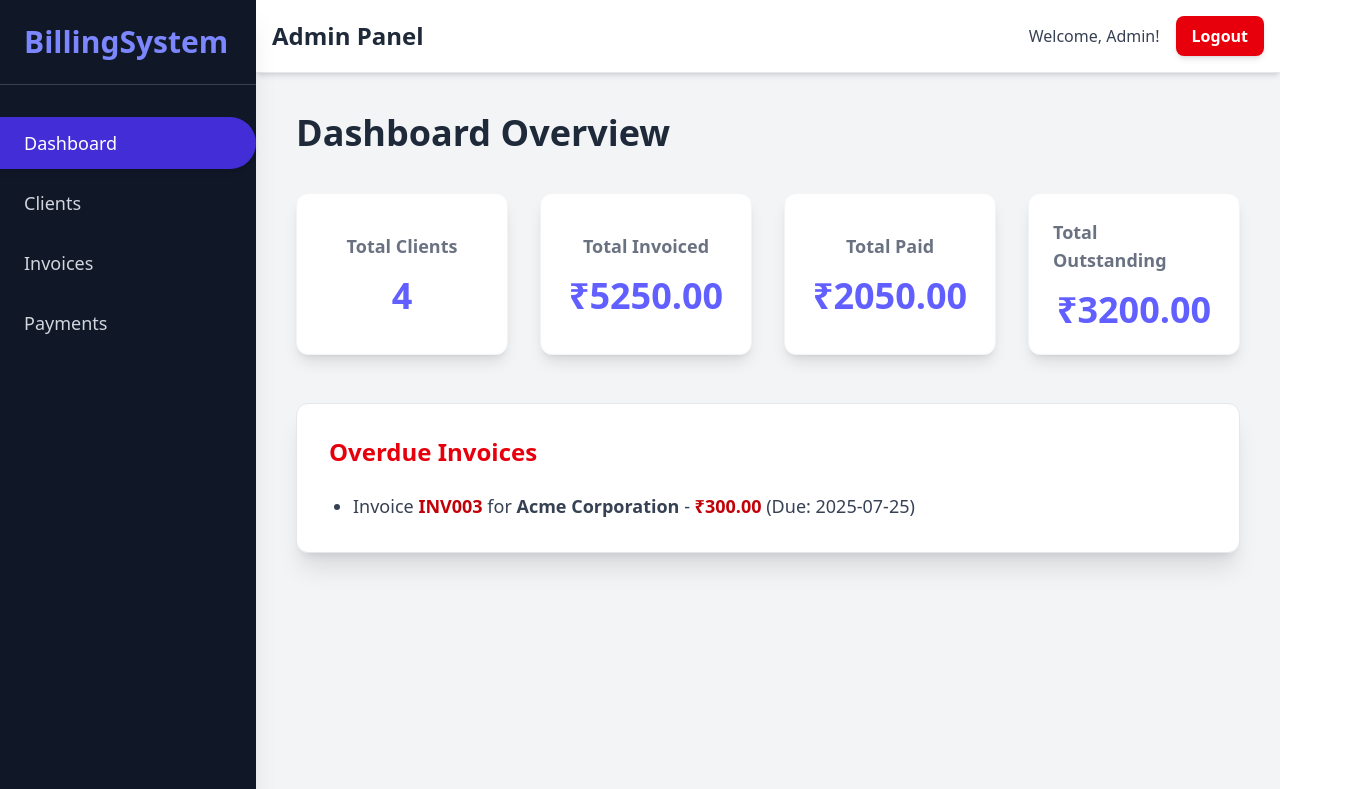
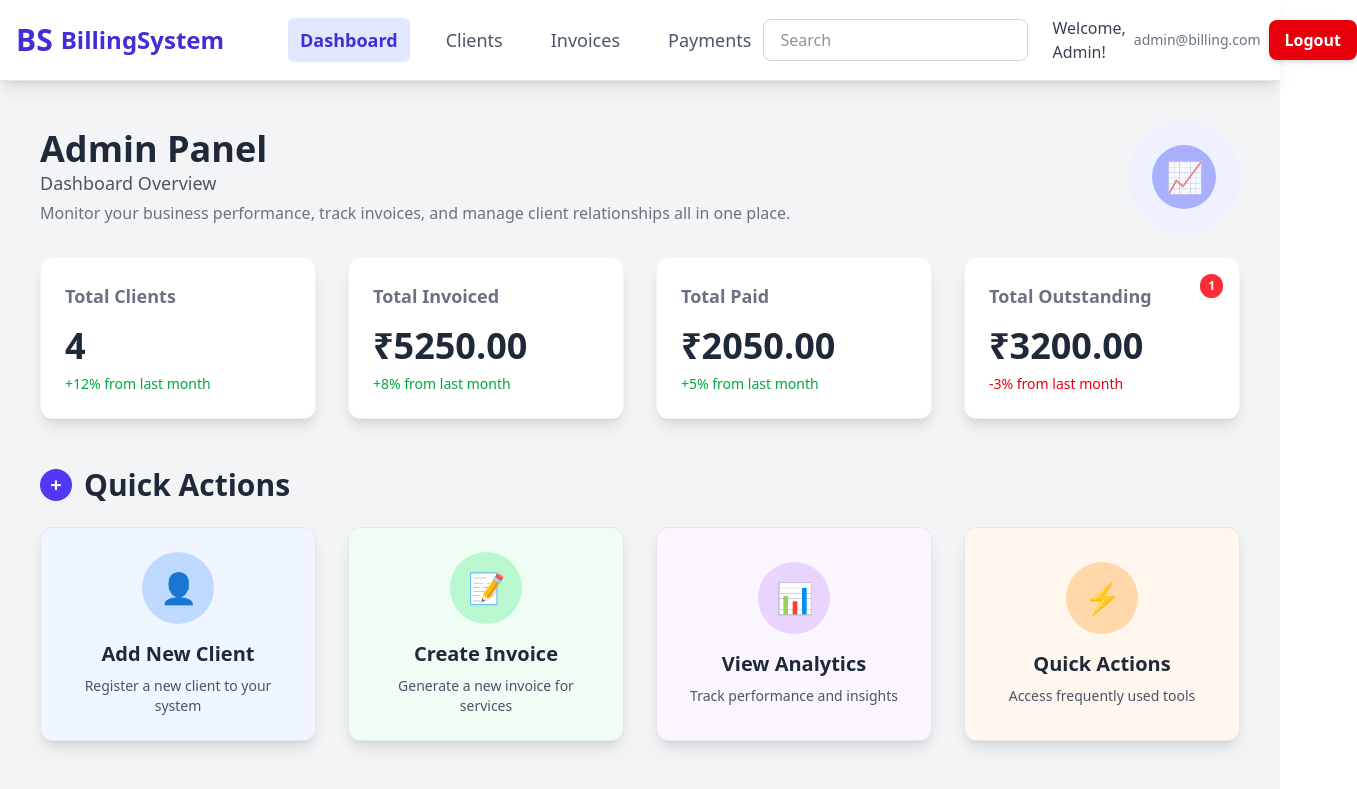
Before and after one commit to Anish-Narayan/BillingSoftware-Aris, a React (Vite) app: page /dashboard in a window 1280 px wide. Shown: the top 789 px of the page, 1357 px wide, since content can reach past the window. Built offline with nearby package versions, Linux system fonts and the light colour scheme.

Commit message:
Updated UI

```diff
--- a/src/components/InvoiceTable.jsx
+++ b/src/components/InvoiceTable.jsx
@@ -7,7 +7,7 @@ const InvoiceTable = ({ invoices }) => {
       case 'Paid': return 'bg-green-100 text-green-800';
       case 'Partially Paid': return 'bg-yellow-100 text-yellow-800';
       case 'Unpaid': return 'bg-red-100 text-red-800';
-      case 'Overdue': return 'bg-orange-200 text-orange-900';
+      case 'Overdue': return 'bg-purple-100 text-purple-800';
       default: return 'bg-gray-100 text-gray-800';
     }
   };
--- a/src/components/Modal.jsx
+++ b/src/components/Modal.jsx
@@ -4,9 +4,9 @@ const Modal = ({ isOpen, onClose, children, title }) => {
   if (!isOpen) return null;
 
   return (
-    <div className="fixed inset-0 bg-gray-900 bg-opacity-75 flex items-center justify-center z-50 p-4">
-      <div className="bg-white rounded-lg shadow-2xl p-6 w-full max-w-lg transform transition-all duration-300 ease-out scale-100 opacity-100">
-        <div className="flex justify-between items-center border-b pb-4 mb-6">
+    <div className="fixed inset-0 bg-gray-600 bg-opacity-50 flex items-center justify-center z-50 p-4">
+      <div className="bg-white rounded-lg shadow-2xl p-6 w-full max-w-lg transform transition-all duration-300 ease-out scale-100 opacity-100 border border-gray-200">
+        <div className="flex justify-between items-center border-b border-gray-200 pb-4 mb-6">
           <h3 className="text-2xl font-semibold text-gray-800">{title}</h3>
           <button
             onClick={onClose}
--- a/src/components/Navbar.jsx
+++ b/src/components/Navbar.jsx
@@ -1,17 +1,65 @@
 import React from 'react';
+import { Link, useLocation } from 'react-router-dom';
 
 const Navbar = () => {
+  const location = useLocation();
+
+  const navLinks = [
+    { name: 'Dashboard', path: '/dashboard' },
+    { name: 'Clients', path: '/clients' },
+    { name: 'Invoices', path: '/invoices' },
+    { name: 'Payments', path: '/payments' },
+  ];
+
   return (
-    <nav className="bg-white shadow-md p-4 flex justify-between items-center border-b border-gray-200">
-      <div className="text-2xl font-semibold text-gray-800">Admin Panel</div>
-      <div>
-        <span className="mr-4 text-gray-700 font-medium">Welcome, Admin!</span>
-        <button
-          onClick={() => (window.location.href = '/login')}
-          className="bg-red-600 hover:bg-red-700 text-white font-bold py-2 px-4 rounded-lg transition duration-200 ease-in-out transform hover:scale-105 shadow-md"
-        >
-          Logout
-        </button>
+    <nav className="bg-white text-gray-800 shadow-lg p-4 flex items-center justify-between sticky top-0 z-40 border-b border-gray-200">
+      {/* Left Section: Brand and Navigation */}
+      <div className="flex items-center space-x-8">
+        <Link to="/dashboard" className="flex items-center space-x-2 text-indigo-700 hover:text-indigo-900 transition-colors duration-200">
+          {/* You can replace this with your actual logo, or keep the text */}
+          <span className="text-3xl font-extrabold">BS</span>
+          <span className="text-2xl font-bold">BillingSystem</span>
+        </Link>
+
+        {/* Navigation Links */}
+        <div className="hidden md:flex space-x-6 ml-8">
+          {navLinks.map((link) => (
+            <Link
+              key={link.name}
+              to={link.path}
+              className={`flex items-center space-x-2 py-2 px-3 rounded-md text-lg font-medium transition-colors duration-200
+                ${location.pathname === link.path
+                  ? 'bg-indigo-100 text-indigo-700 font-semibold'
+                  : 'text-gray-600 hover:bg-gray-100 hover:text-gray-800'
+                }`}
+            >
+              <span>{link.name}</span>
+            </Link>
+          ))}
+        </div>
+      </div>
+
+      {/* Right Section: Search, User Info, Logout */}
+      <div className="flex items-center space-x-6">
+        {/* Search Bar */}
+        <div className="relative">
+          <input
+            type="text"
+            placeholder="Search"
+            className="pl-4 pr-4 py-2 rounded-lg border border-gray-300 focus:outline-none focus:ring-2 focus:ring-indigo-500 focus:border-transparent transition-all duration-200"
+          />
+          {/* Removed SearchIcon */}
+        </div>
+
+        {/* User Info and Logout */}
+        <div className="flex items-center space-x-2">
+          <span className="text-gray-700 font-medium hidden sm:block">Welcome, Admin!</span>
+          <span className="text-gray-500 text-sm hidden lg:block">admin@billing.com</span>
+          <button className="flex items-center space-x-1 bg-red-600 hover:bg-red-700 text-white font-bold py-2 px-4 rounded-lg transition duration-200 ease-in-out transform hover:scale-105 shadow-md">
+            {/* Removed LogoutIcon */}
+            <span>Logout</span>
+          </button>
+        </div>
       </div>
     </nav>
   );
--- a/src/components/SummaryCard.jsx
+++ b/src/components/SummaryCard.jsx
@@ -1,12 +1,33 @@
 import React from 'react';
 
-const SummaryCard = ({ title, value, description }) => {
+const SummaryCard = ({ title, value, percentageChange, colorClass, alertCount }) => {
+  const getPercentageColor = (change) => {
+    if (!change) return 'text-gray-600';
+    const numChange = parseFloat(change);
+    if (numChange > 0) return 'text-green-600';
+    if (numChange < 0) return 'text-red-600';
+    return 'text-gray-600';
+  };
+
   return (
-    <div className="bg-white shadow-lg rounded-xl p-6 flex flex-col items-center justify-center border border-gray-100
-                    transition-transform duration-200 ease-in-out transform hover:scale-105 hover:shadow-2xl cursor-pointer">
-      <h3 className="text-lg font-semibold text-gray-500 mb-2">{title}</h3>
-      <p className="mt-2 text-4xl font-bold text-indigo-500">{value}</p>
-      {description && <p className="mt-1 text-sm text-gray-500">{description}</p>}
+    <div className="bg-white text-gray-800 shadow-lg rounded-xl p-6 flex flex-col justify-between border border-gray-100
+                    transition-transform duration-200 ease-in-out transform hover:scale-105 hover:shadow-2xl cursor-pointer relative overflow-hidden">
+      <div className="flex justify-between items-center mb-4">
+        <h3 className="text-lg font-semibold text-gray-500">{title}</h3>
+        {/* Removed Icon component */}
+        {alertCount !== undefined && alertCount > 0 && (
+          <span className="absolute top-4 right-4 bg-red-500 text-white text-xs font-bold px-2 py-1 rounded-full">
+            {alertCount}
+          </span>
+        )}
+      </div>
+      <p className="text-4xl font-extrabold text-gray-800">{value}</p>
+      {percentageChange && (
+        <p className={`mt-2 text-sm flex items-center ${getPercentageColor(percentageChange)}`}>
+          {/* Removed TrendingUpIcon */}
+          {percentageChange}% from last month
+        </p>
+      )}
     </div>
   );
 };
--- a/src/pages/Clients.jsx
+++ b/src/pages/Clients.jsx
@@ -1,5 +1,4 @@
 import React, { useState } from 'react';
-import Sidebar from '../components/Sidebar';
 import Navbar from '../components/Navbar';
 import ClientTable from '../components/ClientTable';
 import Modal from '../components/Modal';
@@ -17,9 +16,7 @@ const Clients = () => {
   };
 
   return (
-    <div className="flex h-screen bg-gray-100">
-      <Sidebar />
-      <div className="flex-1 flex flex-col ml-64">
+    <div className="bg-gray-100 min-h-screen">
       <Navbar />
       <div className="p-10 overflow-auto">
         <div className="flex justify-between items-center mb-10">
@@ -94,7 +91,6 @@ const Clients = () => {
         </Modal>
       </div>
     </div>
-    </div>
   );
 };
 
--- a/src/pages/Dashboard.jsx
+++ b/src/pages/Dashboard.jsx
@@ -1,9 +1,9 @@
 import React from 'react';
-import Sidebar from '../components/Sidebar';
 import Navbar from '../components/Navbar';
 import SummaryCard from '../components/SummaryCard';
 import { invoices } from '../data/invoices';
 import { clients } from '../data/clients';
+import { Link } from 'react-router-dom';
 
 const Dashboard = () => {
   const totalInvoiced = invoices.reduce((sum, invoice) => sum + invoice.amount, 0);
@@ -12,26 +12,115 @@ const Dashboard = () => {
   const overdueInvoices = invoices.filter(invoice => invoice.status === 'Overdue');
 
   return (
-    <div className="flex h-screen bg-gray-100">
-      <Sidebar />
-      <div className="flex-1 flex flex-col ml-64">
+    <div className="bg-gray-100 min-h-screen">
       <Navbar />
       <div className="p-10 overflow-auto">
-          <h1 className="text-4xl font-bold text-gray-800 mb-10">Dashboard Overview</h1>
+        <div className="flex justify-between items-center mb-6">
+          <div className="flex flex-col">
+            <h1 className="text-4xl font-extrabold text-gray-800">Admin Panel</h1>
+            <p className="text-gray-600 text-lg">Dashboard Overview</p>
+            <p className="text-gray-500 text-md mt-1">Monitor your business performance, track invoices, and manage client relationships all in one place.</p>
+          </div>
+          {/* Illustrative graphic (can be replaced with an image if desired) */}
+          <div className="bg-indigo-50 rounded-full p-6 hidden md:block">
+            {/* Placeholder for a chart/analytics icon or graphic */}
+            <div className="h-16 w-16 bg-indigo-400 opacity-60 rounded-full flex items-center justify-center text-white text-3xl font-bold">📈</div>
+          </div>
+        </div>
 
         <div className="grid grid-cols-1 md:grid-cols-2 lg:grid-cols-4 gap-8 mb-12">
-            <SummaryCard title="Total Clients" value={clients.length} />
-            <SummaryCard title="Total Invoiced" value={`₹${totalInvoiced.toFixed(2)}`} />
-            <SummaryCard title="Total Paid" value={`₹${totalPaid.toFixed(2)}`} />
-            <SummaryCard title="Total Outstanding" value={`₹${totalOutstanding.toFixed(2)}`} />
+          <SummaryCard
+            title="Total Clients"
+            value={clients.length}
+            percentageChange="+12"
+            // Removed icon prop
+            colorClass="text-indigo-500"
+          />
+          <SummaryCard
+            title="Total Invoiced"
+            value={`₹${totalInvoiced.toFixed(2)}`}
+            percentageChange="+8"
+            // Removed icon prop
+            colorClass="text-green-500"
+          />
+          <SummaryCard
+            title="Total Paid"
+            value={`₹${totalPaid.toFixed(2)}`}
+            percentageChange="+5"
+            // Removed icon prop
+            colorClass="text-blue-500"
+          />
+          <SummaryCard
+            title="Total Outstanding"
+            value={`₹${totalOutstanding.toFixed(2)}`}
+            percentageChange="-3"
+            // Removed icon prop
+            colorClass="text-red-500"
+            alertCount={overdueInvoices.length}
+          />
         </div>
 
+        {/* Quick Actions Section */}
+        <div className="mb-12">
+          <div className="flex items-center text-3xl font-bold text-gray-800 mb-6">
+            <span className="h-8 w-8 bg-indigo-600 text-white rounded-full flex items-center justify-center mr-3 text-xl font-bold">+</span> {/* Placeholder for PlusIcon */}
+            <h2>Quick Actions</h2>
+          </div>
+          <div className="grid grid-cols-1 sm:grid-cols-2 lg:grid-cols-4 gap-8">
+            <QuickActionCard
+              title="Add New Client"
+              description="Register a new client to your system"
+              icon="👤" // Placeholder icon
+              bgColor="bg-blue-50"
+              iconBgColor="bg-blue-200"
+              iconColor="text-blue-600"
+              link="/clients"
+            />
+            <QuickActionCard
+              title="Create Invoice"
+              description="Generate a new invoice for services"
+              icon="📝" // Placeholder icon
+              bgColor="bg-green-50"
+              iconBgColor="bg-green-200"
+              iconColor="text-green-600"
+              link="/invoices"
+            />
+            <QuickActionCard
+              title="View Analytics"
+              description="Track performance and insights"
+              icon="📊" // Placeholder icon
+              bgColor="bg-purple-50"
+              iconBgColor="bg-purple-200"
+              iconColor="text-purple-600"
+              link="/dashboard" // Link to self for prototype
+            />
+            <QuickActionCard
+              title="Quick Actions"
+              description="Access frequently used tools"
+              icon="⚡" // Placeholder icon
+              bgColor="bg-orange-50"
+              iconBgColor="bg-orange-200"
+              iconColor="text-orange-600"
+              link="/dashboard" // Link to self for prototype
+            />
+          </div>
+        </div>
+
+        {/* Overdue Invoices Section */}
         <div className="bg-white shadow-xl rounded-xl p-8 border border-gray-200">
-            <h2 className="text-2xl font-bold text-red-600 mb-6">Overdue Invoices</h2>
+          <div className="flex justify-between items-center mb-6">
+             <h2 className="text-2xl font-bold text-red-600">Overdue Invoices</h2>
+             {overdueInvoices.length > 0 && (
+                <span className="bg-red-100 text-red-800 text-sm font-semibold px-3 py-1 rounded-full">
+                    {overdueInvoices.length} overdue
+                </span>
+             )}
+          </div>
+
           {overdueInvoices.length > 0 ? (
-              <ul className="list-disc pl-6 space-y-3">
+            <ul className="list-none pl-0 space-y-3">
               {overdueInvoices.map(invoice => (
-                  <li key={invoice.id} className="text-lg text-gray-700">
+                <li key={invoice.id} className="text-lg text-gray-700 p-2 bg-red-50 rounded-md">
                   Invoice <span className="font-semibold text-red-700">{invoice.id}</span> for <span className="font-semibold">{invoice.clientName}</span> - <span className="font-bold text-red-700">₹{invoice.amount.toFixed(2)}</span> (Due: {invoice.dueDate})
                 </li>
               ))}
@@ -42,8 +131,22 @@ const Dashboard = () => {
         </div>
       </div>
     </div>
-    </div>
   );
 };
 
+// Helper component for Quick Action Cards
+const QuickActionCard = ({ title, description, icon, bgColor, iconBgColor, iconColor, link }) => (
+  <Link
+    to={link}
+    className={`flex flex-col items-center justify-center p-6 rounded-xl shadow-lg border border-gray-200 text-center
+                ${bgColor} transition-transform duration-200 ease-in-out transform hover:scale-105 hover:shadow-2xl cursor-pointer`}
+  >
+    <div className={`p-3 rounded-full ${iconBgColor} mb-4`}>
+      <span className={`h-12 w-12 flex items-center justify-center text-3xl ${iconColor}`}>{icon}</span>
+    </div>
+    <h3 className="text-xl font-bold text-gray-800 mb-2">{title}</h3>
+    <p className="text-sm text-gray-600">{description}</p>
+  </Link>
+);
+
 export default Dashboard;
--- a/src/pages/Invoices.jsx
+++ b/src/pages/Invoices.jsx
@@ -1,19 +1,15 @@
 import React from 'react';
-import Sidebar from '../components/Sidebar';
 import Navbar from '../components/Navbar';
 import InvoiceTable from '../components/InvoiceTable';
 import { invoices } from '../data/invoices';
 
 const Invoices = () => {
   return (
-    <div className="flex h-screen bg-gray-100">
-      <Sidebar />
-      <div className="flex-1 flex flex-col ml-64">
-        <Navbar />
-        <div className="p-10 overflow-auto">
-          <h1 className="text-4xl font-extrabold text-gray-800 mb-10">Invoices</h1>
-          <InvoiceTable invoices={invoices} />
-        </div>
+    <div className="bg-gray-100 min-h-screen">
+      <Navbar />
+      <div className="p-10 overflow-auto">
+        <h1 className="text-4xl font-extrabold text-gray-800 mb-10">Invoices</h1>
+        <InvoiceTable invoices={invoices} />
       </div>
     </div>
   );
--- a/src/pages/Login.jsx
+++ b/src/pages/Login.jsx
@@ -13,7 +13,7 @@ const Login = () => {
   return (
     <div className="min-h-screen flex items-center justify-center bg-gray-100">
       <div className="bg-white p-10 rounded-xl shadow-2xl w-full max-w-md border border-gray-200">
-        <h2 className="text-3xl font-bold text-center text-gray-800 mb-8">BillingPro Login</h2>
+        <h2 className="text-3xl font-bold text-gray-800 text-center mb-8">BillingPro Login</h2>
         <form onSubmit={handleLogin}>
           <div className="mb-6">
             <label htmlFor="email" className="block text-gray-700 text-sm font-semibold mb-2">Email Address:</label>
```
Also changed, not shown: src/pages/ClientDetail.jsx (+3 -8 lines), src/pages/InvoiceDetail.jsx (+4 -9 lines), src/pages/Payments.jsx (+6 -10 lines), tailwind.config.js (added, +12 -0 lines). Lines whose indentation alone changed are shown as unchanged.
